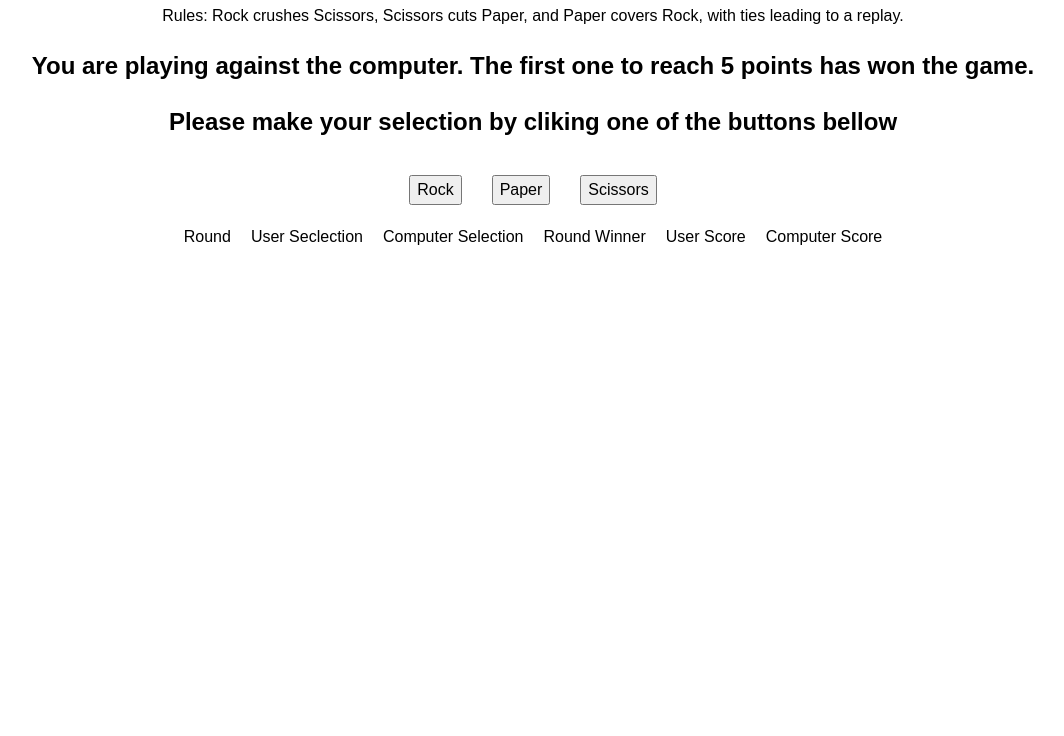
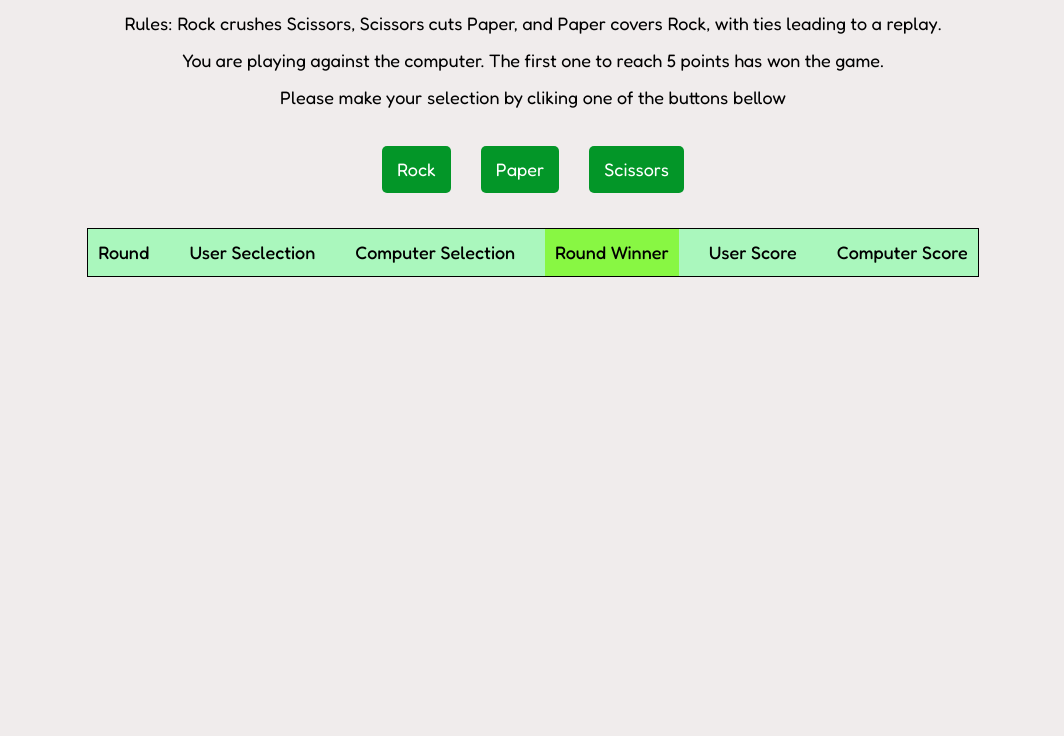
Before and after one commit to Villa116/Odin-Rock-Paper-Scissors, a plain HTML site: page index.html in a window 1280 px wide. Shown: the part 84-820 px from the top of the page, without its empty margins (107-1171 px from the left). Drawn offline with Linux system fonts and the light colour scheme.

Commit message:
Complete Styling for the whole game
Add styling to title, buttons and scoreboard.

```diff
--- a/index.html
+++ b/index.html
@@ -5,13 +5,19 @@
     <meta name="viewport" content="width=device-width, initial-scale=1.0">
     <title>Rock Paper Scissors</title>
     <link rel="stylesheet" href="style.css">
+    <link rel="preconnect" href="https://fonts.googleapis.com">
+    <link rel="preconnect" href="https://fonts.gstatic.com" crossorigin>
+    <link href="https://fonts.googleapis.com/css2?family=Fredoka:wght@300..700&display=swap" rel="stylesheet">
 </head>
 <body>
     <div class="container">
-        <h1>Welcome to Rock Paper Scissors</h1>
-        <p class="rules">Rules: Rock crushes Scissors, Scissors cuts Paper, and Paper covers Rock, with ties leading to a replay.</p>
-        <h2>You are playing against the computer. The first one to reach 5 points has won the game.</h2>
-        <h2>Please make your selection by cliking one of the buttons bellow</h2>
+        <h1 id="title">Welcome to Rock Paper Scissors</h1>
+        <div id="instructions">
+            <p>Rules: Rock crushes Scissors, Scissors cuts Paper, and Paper covers Rock, with ties leading to a replay.</p>
+            <p>You are playing against the computer. The first one to reach 5 points has won the game.</p>
+            <p>Please make your selection by cliking one of the buttons bellow</p>
+        </div>
+
         <div id="btnContainer">
             <button class="btnRock btnChoice" data-selection="rock">Rock</button>
             <button class="btnPaper btnChoice" data-selection="paper">Paper</button>
@@ -20,22 +26,22 @@
         </div>
         <div class="gameDisplay">
             <div class="roundNumber column">
-                <span>Round </span>
+                <span class="tableHeader">Round </span>
             </div>
             <div class="userSelection column">
-                <span>User Seclection </span>
+                <span class="tableHeader">User Seclection </span>
             </div>
             <div class="computerSelection column">
-                <span>Computer Selection </span>
+                <span class="tableHeader">Computer Selection </span>
             </div>
-            <div class="roundWinner column">
-                <span>Round Winner </span>
+            <div class="roundWinner column winnerCell">
+                <span class="tableHeader winnerCell">Round Winner </span>
             </div>
             <div class="userScore column">
-            <span>User Score </span>
+            <span class="tableHeader">User Score </span>
             </div>
             <div class="computerScore column">
-                <span>Computer Score </span>
+                <span class="tableHeader">Computer Score </span>
             </div>
         </div>
     </div>
--- a/script.js
+++ b/script.js
@@ -36,11 +36,23 @@ buttonContainer.addEventListener('click', (event) => {
     if (userSelection === "rock" || userSelection === "paper" || userSelection === "scissors") {
         let computerSelection = getComputerChoice();
         let roundNumberSpan = document.createElement("span");
+        roundNumberSpan.classList.add('tableCell');
+
         let userChoiceSpan = document.createElement("span");
+        userChoiceSpan.classList.add('tableCell');
+
         let computerChoiceSpan = document.createElement("span");
+        computerChoiceSpan.classList.add('tableCell');
+
         let roundWinnerSpan = document.createElement("span");
+        roundWinnerSpan.classList.add('tableCell');
+        roundWinnerSpan.classList.add('winnerCell');
+
         let userRoundScore = document.createElement("span");
+        userRoundScore.classList.add('tableCell');
+
         let computerRoundScore = document.createElement("span")
+        computerRoundScore.classList.add('tableCell');
 
         roundNumberSpan.textContent = roundCount;
 
--- a/style.css
+++ b/style.css
@@ -14,9 +14,14 @@ html, body {
 }
 
 body {
-  font-family: sans-serif;
+  font-family: "Fredoka", sans-serif;
+  font-optical-sizing: auto;
+  font-weight: 300;
+  font-style: normal;
+  font-size: 18px;
   line-height: 1.5;
   -webkit-font-smoothing: antialiased;
+  background-color: rgb(240, 236, 236);
 }
 
 /* Remove built-in form typography styles */
@@ -32,15 +37,40 @@ input, button, textarea, select {
   gap: 20px;
 }
 
+#title {
+  color: rgb(3, 150, 40);
+}
+
+#instructions {
+  display: flex;
+  flex-direction: column;
+  align-items: center;
+  gap: 10px;
+  font-weight: 400;
+
+}
+
 #btnContainer {
   display: flex;
   margin-top: 15px;
   gap: 30px;
 }
 
+.btnChoice, #btnReset {
+  background-color: rgb(3, 150, 40);
+  color: white;
+  padding: 10px 15px;
+  border-radius: 5px;
+  border: none;
+  font-weight: 400;
+}
+
 .gameDisplay {
   display: flex;
   gap: 20px;
+  border: 1px solid black;
+  background-color: rgb(170, 247, 189);
+  margin-top: 15px;
 }
 
 .column {
@@ -50,6 +80,22 @@ input, button, textarea, select {
   gap: 10px;
 }
 
+.tableHeader {
+  font-weight: 450;
+  padding: 10px;
+}
+
+.tableCell {
+  font-weight: 350;
+  padding: 5px;
+}
+
+.winnerCell {
+  background-color: rgb(136, 247, 67);
+}
+
 #btnReset {
   display: none;
+  background-color: rgb(224, 224, 2);
+  color: black;
 }
```
